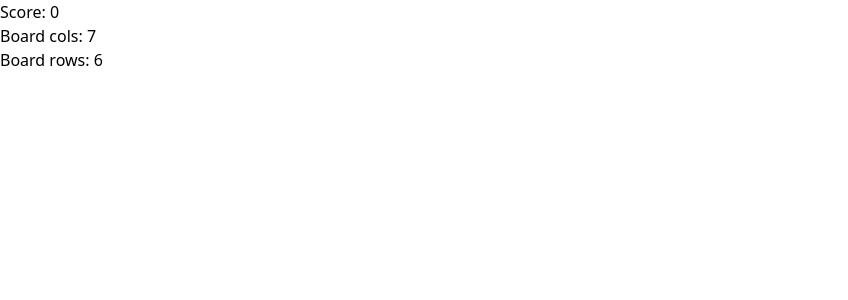
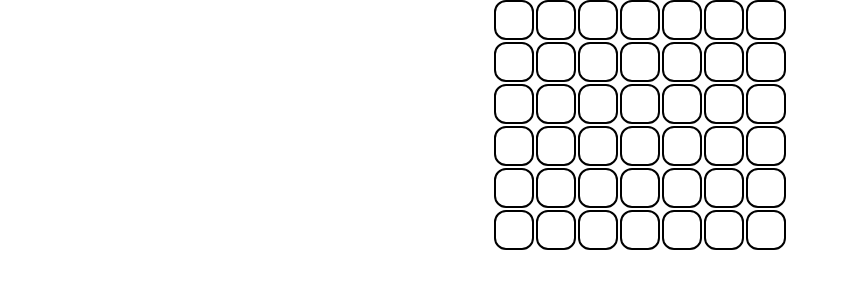
Before and after one commit to xandwr/word-gravity-pure, a Next.js app: page / in a window 1280 px wide. Shown: the top 300 px of the page, without its empty margins (0-848 px from the left). Built offline with nearby package versions, Linux system fonts and the light colour scheme.

Commit message:
Word grid tiles

```diff
--- /dev/null
+++ b/app/components/letterSlot.tsx
@@ -0,0 +1,9 @@
+// letterSlot.tsx
+
+export default function LetterSlot({ index = 0 }) {
+    return (
+        <div className="border-2 bg-none rounded-xl h-10 w-10">
+
+        </div>
+    );
+}
--- /dev/null
+++ b/app/components/letterTile.tsx
@@ -0,0 +1,11 @@
+// letterTile.tsx
+
+import { TileData } from "../types";
+
+export default function LetterTile(letterData: TileData) {
+    return(
+        <div className="flex flex-col items-center justify-center border-2 rounded-xl">
+            <h1 className="text-xl font-bold">{letterData.letter}</h1>
+        </div>
+    );
+}
--- a/app/components/wordGrid.tsx
+++ b/app/components/wordGrid.tsx
@@ -1,17 +1,25 @@
 // wordGrid.tsx
 "use client";
 import { useGame } from "../context/GameContext";
+import LetterSlot from "./letterSlot";
 
 export default function WordGrid({ }) {
-    const {score, setScore} = useGame();
-    const {boardCols, setBoardCols} = useGame();
-    const {boardRows, setBoardRows} = useGame();
+    const { boardCols, setBoardCols } = useGame();
+    const { boardRows, setBoardRows } = useGame();
+
+    const numberOfSlots = boardCols * boardRows;
 
     return (
-        <div className="flex flex-col">
-            <h1>Score: {score}</h1>
-            <h1>Board cols: {boardCols}</h1>
-            <h1>Board rows: {boardRows}</h1>
+        <div
+            className="grid w-min h-min m-auto gap-0.5"
+            style={{
+                gridTemplateColumns: `repeat(${boardCols}, 1fr)`,
+                gridTemplateRows: `repeat(${boardRows}, 1fr)`
+            }}
+        >
+            {Array.from({ length: numberOfSlots }).map((_, index) => (
+                <LetterSlot key={index} index={index} />
+            ))}
         </div>
     );
 }
--- /dev/null
+++ b/app/types.tsx
@@ -0,0 +1,9 @@
+// types.tsx
+
+export type TileData = {
+    id: string;
+    letter: string;
+    base: number;
+    mult: number;
+    placedBy?: "player" | "world";
+};
```
